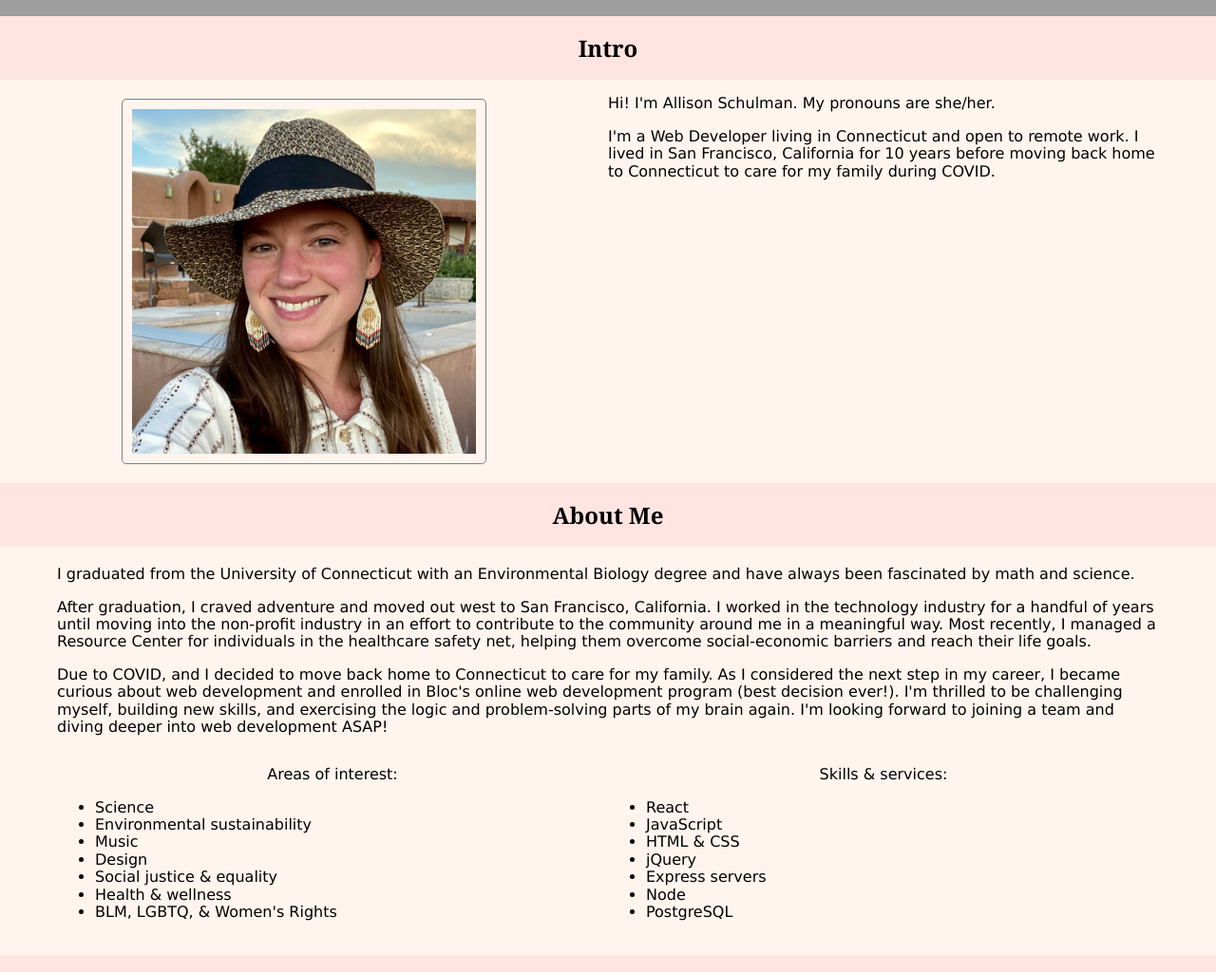
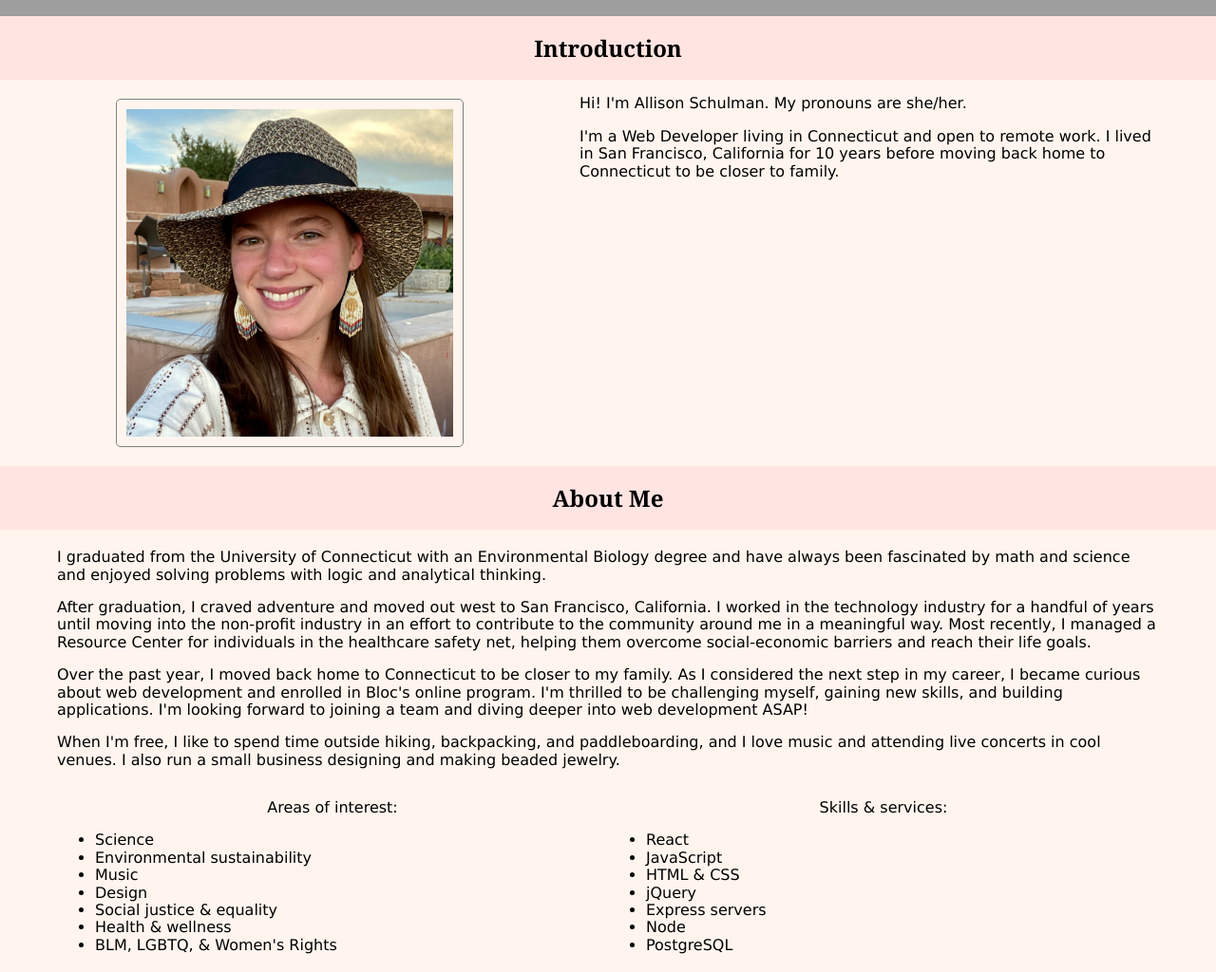
Before and after one commit to sneakin-allie/portfolio, a plain HTML site: page index.html in a window 1280 px wide. Shown: the part 300-1324 px from the top of the page at 95% size. Drawn offline with nearby package versions, Linux system fonts and the light colour scheme; grey boxes are pictures that could not be loaded.

Commit message:
Updated text in About Me and Projects

```diff
--- a/index.html
+++ b/index.html
@@ -16,16 +16,14 @@
 
   <main>
     <!-- Intro with photo, who I am, and where I'm located -->
-    <h3>Intro</h3>
+    <h3>Introduction</h3>
     <div class="group">
       <div class="item1">
         <img src="santa-fe-pic.jpg" alt="allison headshot" class="center">
       </div>
-      <div class="item1">
-        <div class="intro-text">
-          <p>Hi! I'm Allison Schulman. My pronouns are she/her.</p>
-          <p>I'm a Web Developer living in Connecticut and open to remote work. I lived in San Francisco, California for 10 years before moving back home to Connecticut to care for my family during COVID.</p>
-        </div>
+      <div class="item1 intro-text">
+        <p>Hi! I'm Allison Schulman. My pronouns are she/her.</p>
+        <p>I'm a Web Developer living in Connecticut and open to remote work. I lived in San Francisco, California for 10 years before moving back home to Connecticut to be closer to family.</p>
       </div>
     </div>
 
@@ -33,9 +31,10 @@
     <div class="about-me">
       <h3>About Me</h3>
           <div class="p-text">
-            <p>I graduated from the University of Connecticut with an Environmental Biology degree and have always been fascinated by math and science.</p>
+            <p>I graduated from the University of Connecticut with an Environmental Biology degree and have always been fascinated by math and science and enjoyed solving problems with logic and analytical thinking.</p>
             <p>After graduation, I craved adventure and moved out west to San Francisco, California. I worked in the technology industry for a handful of years until moving into the non-profit industry in an effort to contribute to the community around me in a meaningful way. Most recently, I managed a Resource Center for individuals in the healthcare safety net, helping them overcome social-economic barriers and reach their life goals.</p>
-            <p>Due to COVID, and I decided to move back home to Connecticut to care for my family. As I considered the next step in my career, I became curious about web development and enrolled in Bloc's online web development program (best decision ever!). I'm thrilled to be challenging myself, building new skills, and exercising the logic and problem-solving parts of my brain again. I'm looking forward to joining a team and diving deeper into web development ASAP!</p>
+            <p>Over the past year, I moved back home to Connecticut to be closer to my family. As I considered the next step in my career, I became curious about web development and enrolled in Bloc's online program. I'm thrilled to be challenging myself, gaining new skills, and building applications. I'm looking forward to joining a team and diving deeper into web development ASAP!</p>
+            <p>When I'm free, I like to spend time outside hiking, backpacking, and paddleboarding, and I love music and attending live concerts in cool venues. I also run a small business designing and making beaded jewelry.</p>
               <div class="group">
                 <div class="item1 list">
                   <p class="center-text">Areas of interest:</p>
@@ -77,7 +76,7 @@
           <a href="https://wildlifer-client.vercel.app/" target="_blank">
             <img src="sightings-list.png" alt="screenshot of animal sighting" class="center">
           </a>
-            <p class="text-left">This full stack application was made as my second capstone project for the Bloc/Thinkful Web Development course. It is a wildlife tracker application that nature lovers can use to keep track of animal sightings. Users can upload information about the animal, location, date, notes, and a photo through the Cloudinary Widget. Inspiration for this application came from my parents' need to keep track of bird and bear activity in their backyard. This application was built to meet the specifications laid out by the Bloc/Thinkful course.</p>
+            <p class="text-left">Thornberry was my second capstone project for the Bloc/Thinkful Web Development course. It is a wildlife tracker application that nature lovers can use to keep track of animal sightings. Users can upload information about the animal, location, date, notes, and a photo through the Cloudinary Widget. Inspiration for this application came from my parents' need to keep track of bird and bear activity in their backyard. This application was built to meet the specifications laid out by the Bloc/Thinkful course.</p>
             <p class="text-left">The front end of this project was built in React, using Router, class components, state, props, vanilla CSS, and the Cloudinary Widget. An API was created that handled all promises necessary to interact with the back-end API database.</p>
             <p class="text-left">The back end of this project was built using Node.js, Express, PostgreSQL, and Knex. RESTful APIs were used along with middleware including Morgan, Express.json, Helmet, and CORS. CORS was implemented to ensure connection between the front end application and back end API.</p>
             <p class="text-left"><a href="https://wildlifer-client.vercel.app/" target="_blank">Link to Live App</a></p>
@@ -88,7 +87,7 @@
           <a href="https://setbreak-sneakin-allie.vercel.app/" target="_blank">
             <img src="concert-collection.png" alt="screenshot of concert list" class="center">
           </a>
-              <p class="text-left">This application was made for my first capstone project for the Bloc/Thinkful Web Development course. It is a concert tracker application that music fans can use to keep track of concerts they've attended. Users can upload details about the concert including artist, venue, date, highlights, and notes. Inspiration for this application came from my friends' desire to recount concerts from the past year. This application was built to meet the specifications laid out by the Bloc/Thinkful course.</p>
+              <p class="text-left">Setbreak was my first capstone project for the Bloc/Thinkful Web Development course. It is a concert tracker application that music fans can use to keep track of concerts they've attended. Users can upload details about the concert including artist, venue, date, highlights, and notes. Inspiration for this application came from my friends' desire to recount concerts from the past year. This application was built to meet the specifications laid out by the Bloc/Thinkful course.</p>
               <p class="text-left">The front end of this project was built in React, using Router, class components, state, props, and vanilla CSS. An API was created that handled all promises necessary to interact with the back-end API database.</p>
               <p class="text-left">The back end of this project was built using Node.js, Express, PostgreSQL, and Knex. RESTful APIs were used along with middleware including Morgan, Express.json, Helmet, and CORS. CORS was implemented to ensure connection between the front end application and back end API.</p>
               <p class="text-left"><a href="https://setbreak-sneakin-allie.vercel.app/" target="_blank">Link to Live App</a></p>
--- a/style.css
+++ b/style.css
@@ -32,7 +32,7 @@ footer {
 }
 
 img {
-  width: 40%;
+  width: 30%;
   border-radius: 5px;
   padding: 10px;
   border: 1px solid gray;
@@ -72,7 +72,7 @@ h3 {
 .intro-text {
   font-family: Verdana, Geneva, Tahoma, sans-serif;
   font-size: 1em;
-  margin: 20px 60px 20px 60px;
+  margin: 0px 60px 20px 60px;
 }
 
 .p-text {
```
